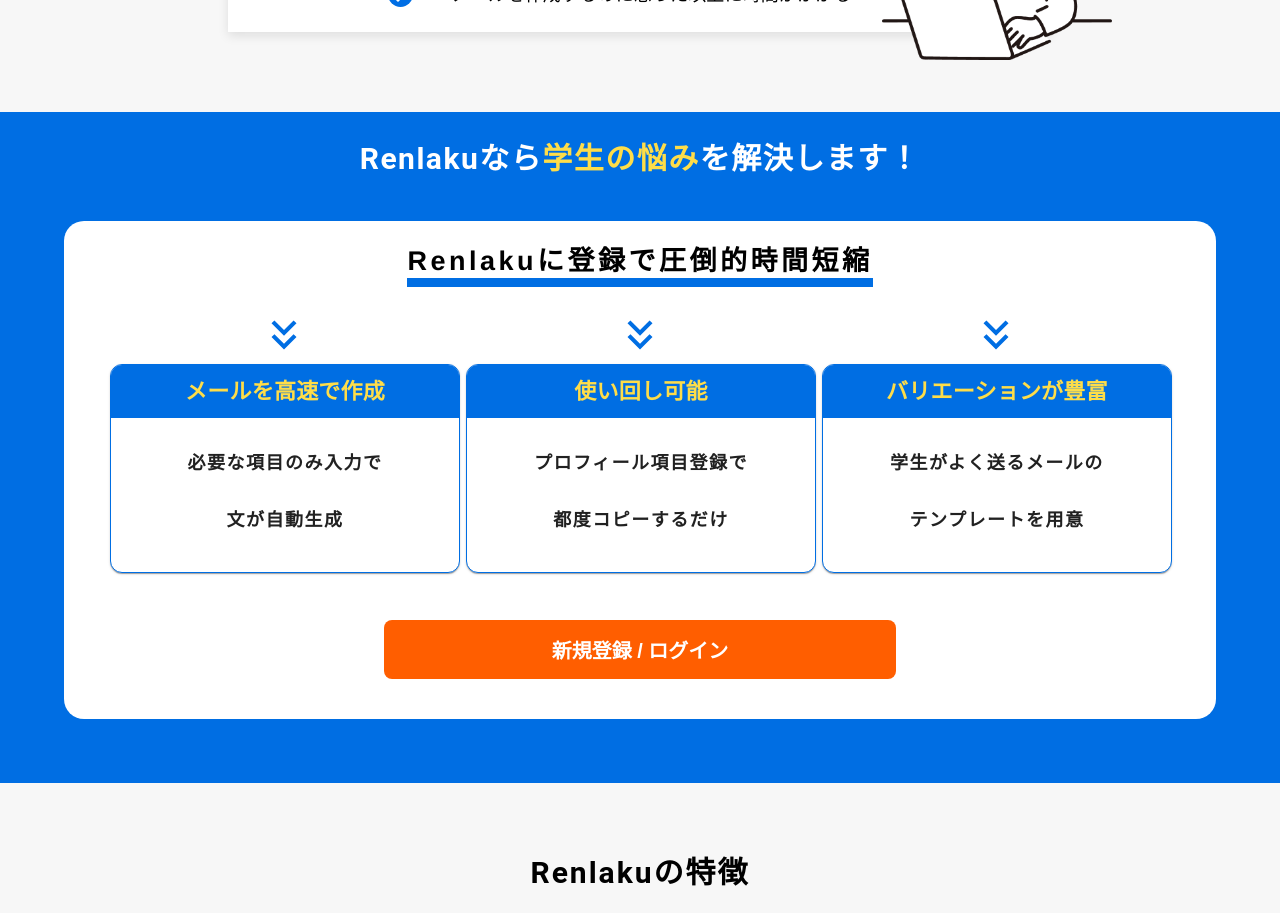
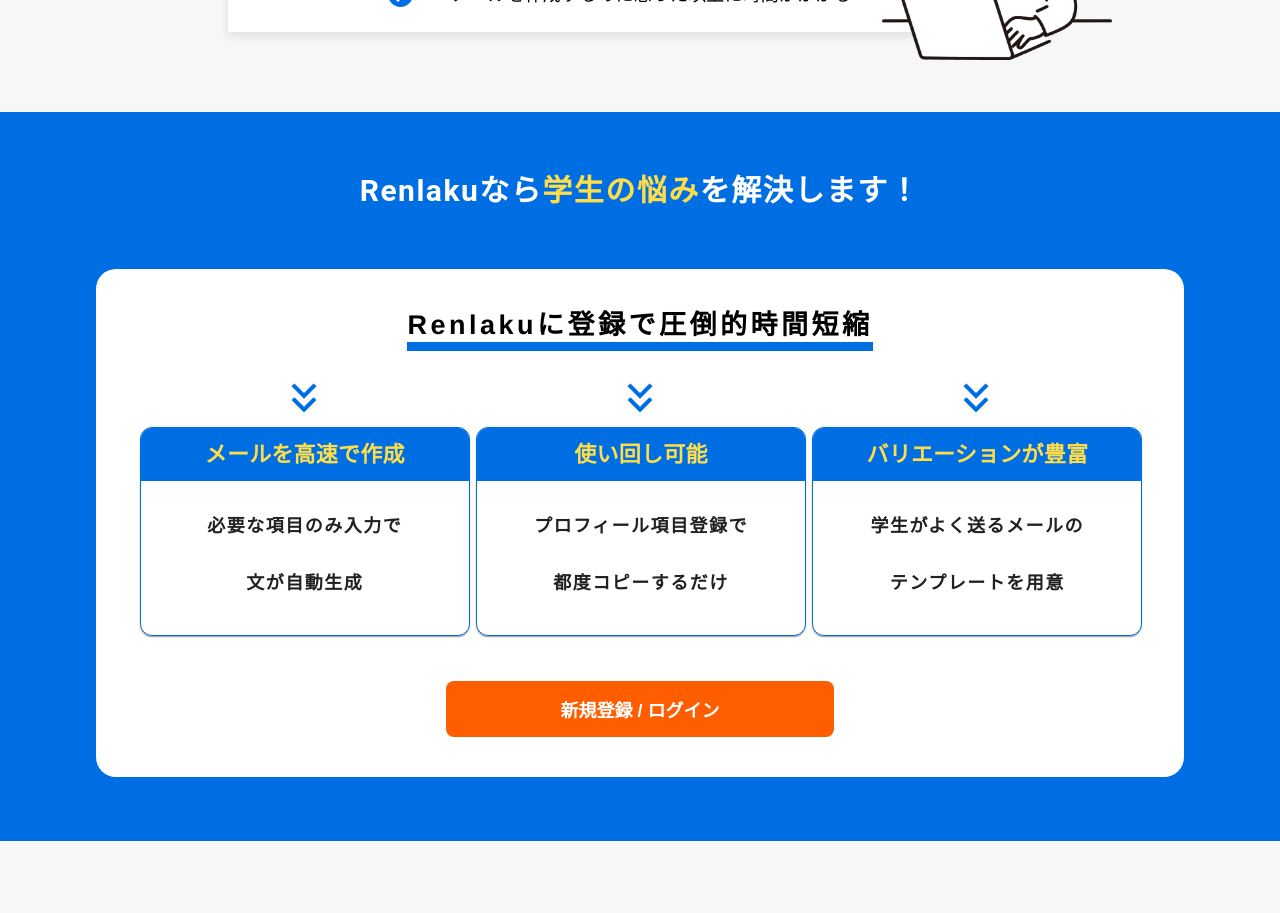
Before and after one commit to yusei53/Renlaku, a Next.js app: page / in a window 1280 px wide. Shown: the part 1060-1973 px from the top of the page. Built offline with nearby package versions, Linux system fonts and the light colour scheme; no server answers.

Commit message:
リファクタリング

```diff
--- a/app/_components/common/solution/solution.tsx
+++ b/app/_components/common/solution/solution.tsx
@@ -22,6 +22,7 @@ export const Solution = () => {
             fontWeight="bold"
             letterSpacing={1.5}
             component={"h2"}
+            m={4}
           >
             {isSmallScreen ? (
               <>
@@ -43,7 +44,7 @@ export const Solution = () => {
       <Box
         bgcolor={"white"}
         borderRadius={5}
-        width={{ xs: "100%", sm: "90%" }}
+        width={{ xs: "100%", sm: "85%" }}
         height={"auto"}
         display={"flex"}
         flexDirection={"column"}
@@ -54,10 +55,9 @@ export const Solution = () => {
             component={"h3"}
             fontSize={{ xs: 22, sm: 27 }}
             fontWeight={"bold"}
-            pt={3}
+            pt={5}
             letterSpacing={3.5}
             fontFamily={'"Helvetica Neue", Helvetica, Arial, sans-serif'}
-            paddingX={0.5}
             lineHeight={1.2}
           >
             {isSmallScreen ? (
@@ -82,11 +82,12 @@ export const Solution = () => {
           onClick={() => {}}
           hover
           props={{
-            fontSize: { xs: "16px", sm: "18px", lg: "20px" },
+            fontSize: { xs: "16px", sm: "18px" },
             p: { xs: "12px", sm: "14px", lg: "15px" },
             fontWeight: "bold",
             borderRadius: 2,
-            mx: { xs: 5, sm: 20, md: 30, lg: 40 },
+            mx: { xs: 5, sm: 20, md: 30, lg: "350px" },
+
             mb: 5,
           }}
         />
```
